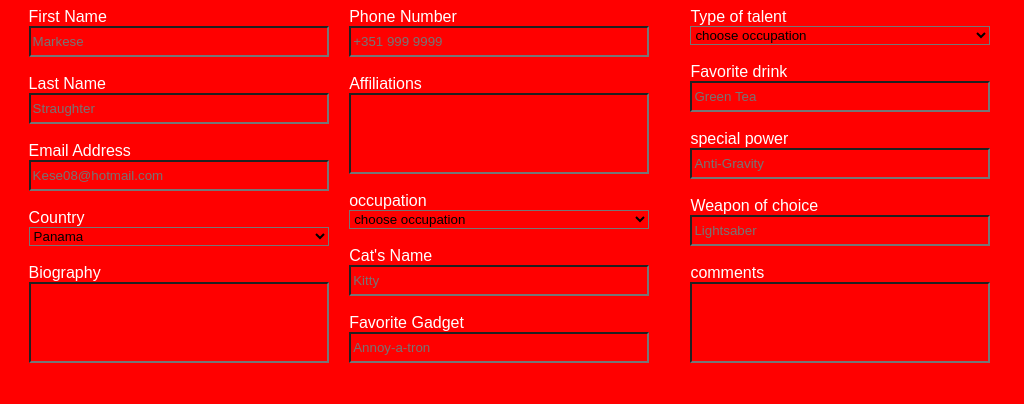
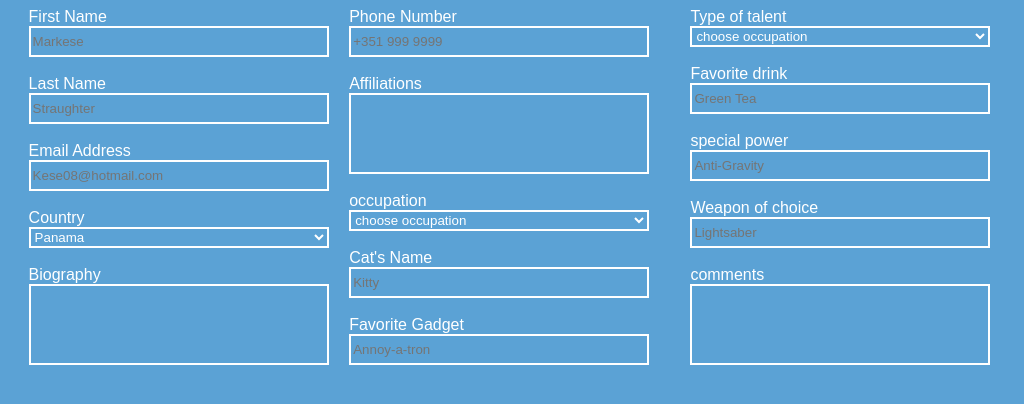
Before and after one commit to Kese-Sweat/Form-Design, a plain HTML site: page index.html in a window 1280 px wide. Shown: the whole page, without its empty margins (0-1024 px from the left). Drawn offline with Linux system fonts and the light colour scheme.

Commit message:
added bg color

```diff
--- a/main.css
+++ b/main.css
@@ -9,14 +9,11 @@ form{
 display: flex;
 flex-direction: column;
 width: 300px;
-
-
-
 }
 
 body{
 
-    background-color: red;
+    background-color:#5BA2D5;
     width: 1003px;
     height: 543px;
 }
@@ -40,12 +37,22 @@ body{
 
 }
 input{
-    background-color: red;
+    background-color: #5BA2D5;
+    border: 2px solid white;
+
+}
+
+input:focus{
+
+    color: #2C6998;
 }
 
 select{
 
-    background-color: red;
+    background-color: #5BA2D5;
+    color: white;
+    border: 2px solid white;
+
 }
 
 label{
```
Also changed, not shown: 1 other file.
